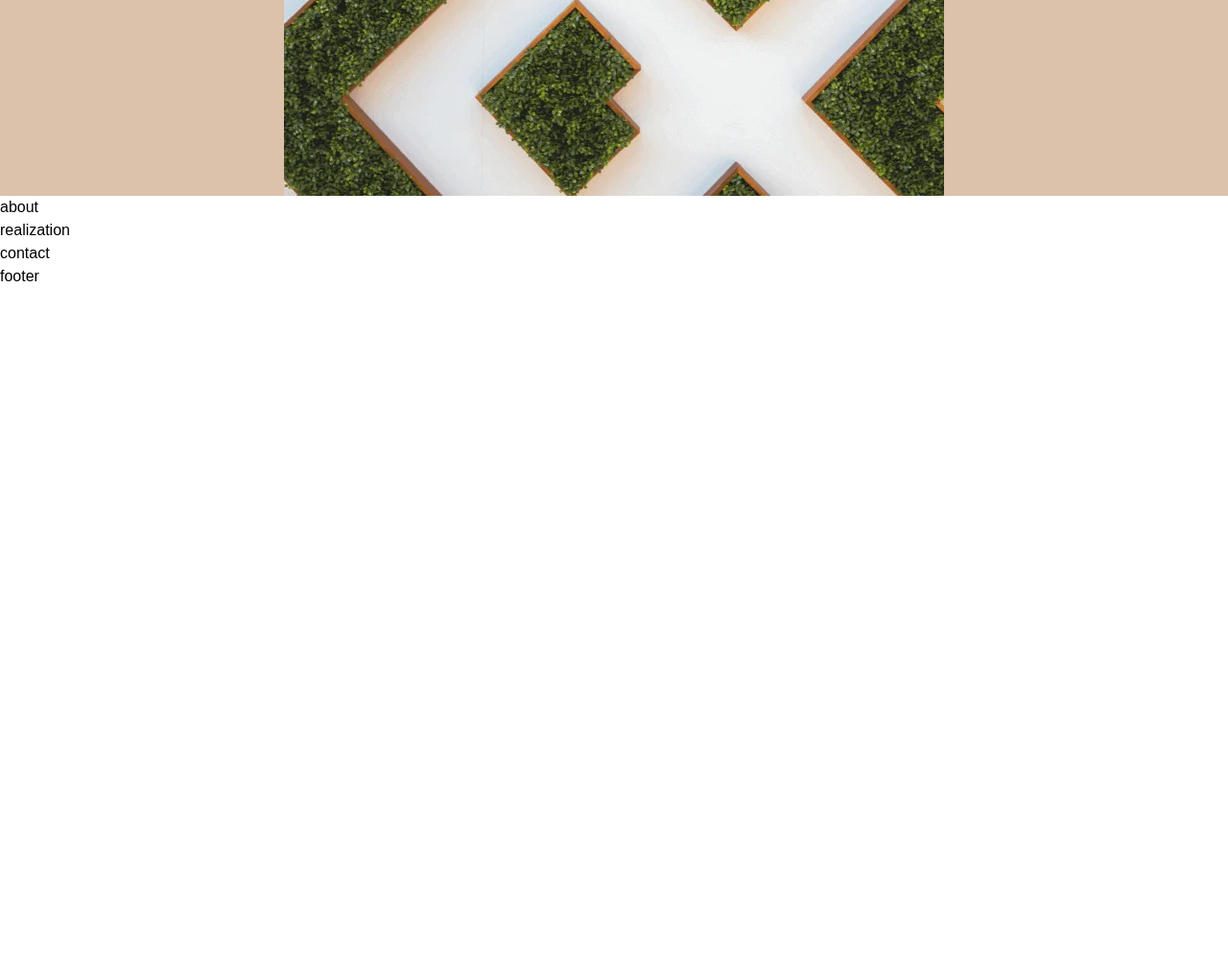
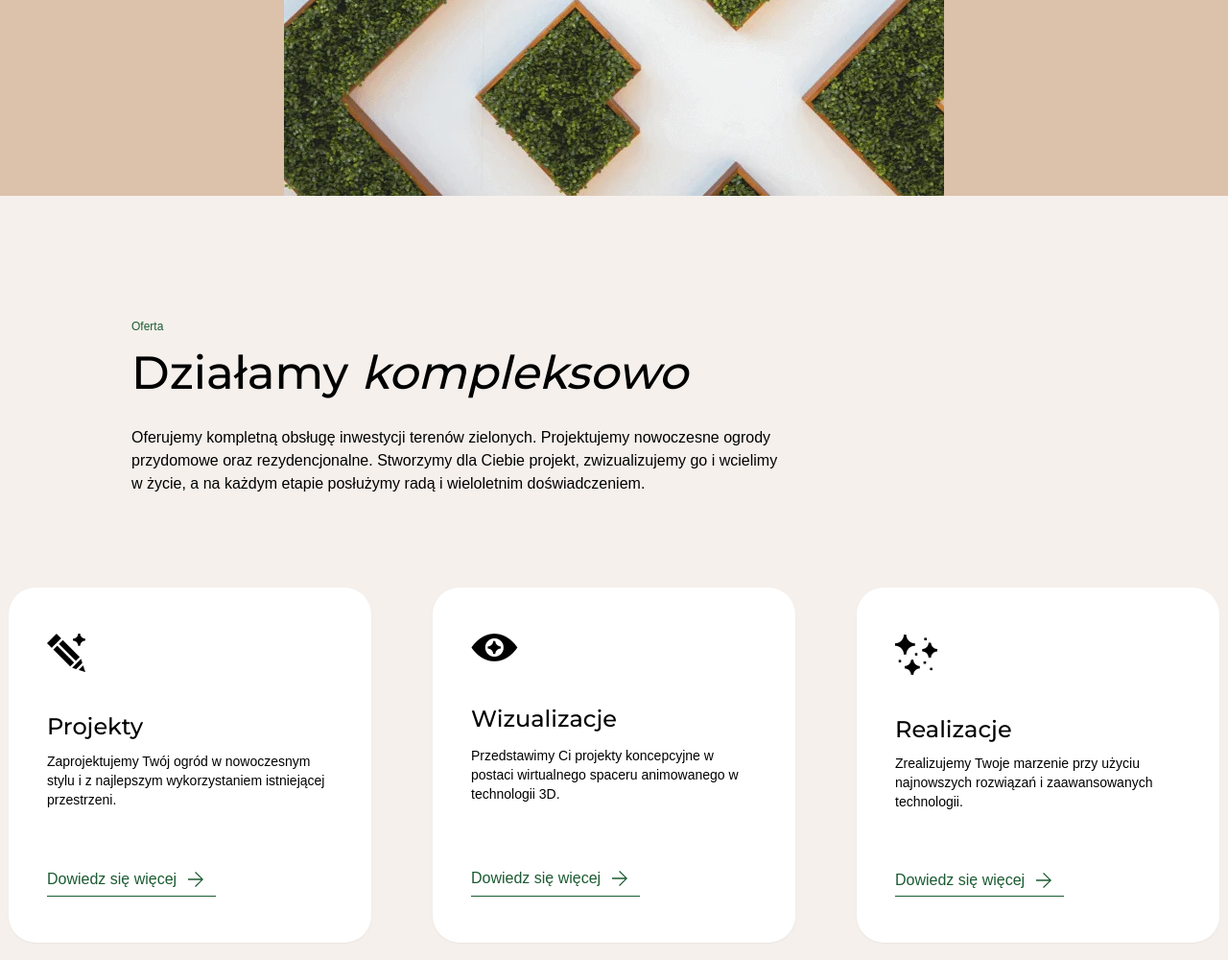
Before and after one commit to JakubWojtkowski/giard-design, a website: page src/index.html in a window 1280 px wide. Shown: the part 1160-2160 px from the top of the page at 96% size. Before the commit the page ends 1460 px from the top, so only its background shows below. Drawn offline with Linux system fonts and the light colour scheme.

Commit message:
Create offer section

```diff
--- a/src/index.css
+++ b/src/index.css
@@ -1,3 +1,34 @@
 @tailwind base;
 @tailwind components;
 @tailwind utilities;
+
+@layer utilities {
+  .offer-text {
+    width: 688px;
+  }
+
+  .wrapper {
+    max-width: 1326px;
+  }
+
+  .custom-container {
+    display: flex;
+    justify-content: center;
+  }
+
+  .custom-card {
+    width: 378px;
+    height: 370px;
+    border: none;
+    padding: 48px 40px;
+    border-radius: 28px;
+    background: #fff;
+    display: grid;
+    grid-template-columns: 1fr;
+    box-shadow: rgba(0, 0, 0, 0.05) 0px 1px 2px 0px;
+  }
+
+  .custom-card p:last-child {
+    border-bottom: 1px solid #1b5b31;
+  }
+}
--- a/src/index.html
+++ b/src/index.html
@@ -24,14 +24,15 @@
 <body>
   <!-- nav section-->
   <section id="nav" class="bg-white">
+    <div class="wrapper">
       <nav class="sticky my-6 mx-28">
         <div class="flex px-6 py-0 items-center justify-between">
           <div>
             <img class="w-full" src="/public/images/logo.svg" alt="logo">
           </div>
 
-        <div class="navbar">
-          <ul class="flex gap-12 font-normal items-center">
+          <div>
+            <ul class="flex justify-end gap-12 font-normal items-center">
               <li>
                 <button type="button" class="text-sm flex items-center gap-1">Oferta
                   <svg width="12" height="12" viewBox="0 0 12 12" fill="none" xmlns="http://www.w3.org/2000/svg">
@@ -47,6 +48,7 @@
           </div>
         </div>
       </nav>
+    </div>
   </section>
 
   <!-- intro section -->
@@ -56,7 +58,7 @@
       <div class="flex flex-col items-start justify-center gap-11 mt-10">
         <h2 class="font-medium md:text-left text-center text-6xl">Nowoczesna<br> aranżacja<br>
           Twojego ogrodu</h2>
-        <p class="font-regular max-w-screen-sm md:text-left text-center text-base">Marka GiardDesign to wieloletnie
+        <p class="max-w-screen-sm md:text-left text-center text-base font-normal">Marka GiardDesign to wieloletnie
           doświadczenie i wysoka
           estetyka realizacji.
           Oferujemy kompleksowy zakres
@@ -72,7 +74,7 @@
 
           <div
             class="text-green border w-64 h-12 rounded-3xl px-5.5 pt-3 pb-3.5 flex justify-center hover:text-font hover:bg-green  hover:border-green transition-all cursor-pointer">
-            <a href="#realization" class="flex items-center gap-2">Zobacz
+            <a href="#realization" class="flex items-center gap-2 ">Zobacz
               nasze
               realizacje
               <svg width="16" height="17" viewBox="0 0 16 17" fill="none" xmlns="http://www.w3.org/2000/svg">
@@ -86,7 +88,7 @@
       </div>
 
       <!-- right -->
-      <div class="">
+      <div>
         <img src="/public/images/intro-image.jpg" class="w-full object-cover" alt="about image" />
       </div>
 
@@ -94,10 +96,76 @@
   </section>
 
   <!-- offer section -->
-  <section id="#offer">
-    <div class="container">
-      <div class="content">
+  <section id="#offer" class="bg-grey">
+    <!-- container -->
+    <div class="custom-container">
+      <div class="wrapper flex flex-col gap-24 pt-32 pb-40 mx-28">
 
+        <!-- heading text -->
+        <div class="flex flex-col pl-32">
+          <span class="text-xs font-normal text-green">Oferta</span>
+          <h2 class="font-medium text-5xl mt-4">Działamy <em>kompleksowo</em></h2>
+          <p class="text-base font-normal offer-text mt-8">Oferujemy kompletną obsługę inwestycji terenów zielonych.
+            Projektujemy
+            nowoczesne ogrody przydomowe oraz
+            rezydencjonalne. Stworzymy dla Ciebie projekt, zwizualizujemy go i wcielimy w życie, a na każdym etapie
+            posłużymy radą i wieloletnim doświadczeniem.</p>
+        </div>
+
+        <!-- cards -->
+        <div class="flex justify-around gap-16">
+
+          <div class="custom-card cursor-pointer">
+            <img src="/public/images/projects-icon.png" alt="projects icon" />
+            <h3 class="pt-8 font-medium text-2xl">Projekty</h3>
+            <p class="font-normal text-sm">Zaprojektujemy Twój ogród w nowoczesnym stylu i z najlepszym wykorzystaniem
+              istniejącej
+              przestrzeni.</p>
+            <p class="flex flex-row items-center gap-3 mt-12 w-44">
+              <span class=" text-green">Dowiedz się więcej</span>
+              <svg xmlns="http://www.w3.org/2000/svg" width="16" height="16" viewBox="0 0 16 16" fill="none">
+                <path
+                  d="M7.99528 -1.20755e-06L7.09959 0.895696L13.5769 7.36358L-7.5502e-07 7.36358L-6.43745e-07 8.63642L13.5675 8.63642L7.09959 15.1043L7.99529 16L16 7.99529L7.99528 -1.20755e-06Z"
+                  fill="#1B5B31" />
+              </svg>
+            </p>
+          </div>
+
+          <div class="custom-card cursor-pointer">
+            <img src="/public/images/visualizations-icon.png" alt="visualizations icon" />
+            <h3 class="pt-8 font-medium text-2xl">Wizualizacje</h3>
+            <p class="font-normal text-sm">Przedstawimy Ci projekty koncepcyjne w postaci wirtualnego spaceru
+              animowanego
+              w
+              technologii 3D.</p>
+            <p class="flex flex-row items-center gap-3 mt-12 w-44">
+              <span class=" text-green">Dowiedz się więcej</span>
+              <svg xmlns="http://www.w3.org/2000/svg" width="16" height="16" viewBox="0 0 16 16" fill="none">
+                <path
+                  d="M7.99528 -1.20755e-06L7.09959 0.895696L13.5769 7.36358L-7.5502e-07 7.36358L-6.43745e-07 8.63642L13.5675 8.63642L7.09959 15.1043L7.99529 16L16 7.99529L7.99528 -1.20755e-06Z"
+                  fill="#1B5B31" />
+              </svg>
+            </p>
+
+          </div>
+
+          <div class="custom-card cursor-pointer">
+            <img src="/public/images/realizations-icon.png" alt="realizations icon" />
+            <h3 class="pt-8 font-medium text-2xl">Realizacje</h3>
+            <p class="font-normal text-sm">Zrealizujemy Twoje marzenie przy użyciu najnowszych rozwiązań i
+              zaawansowanych
+              technologii.</p>
+            <p class="flex flex-row items-center gap-3 mt-12 w-44">
+              <span class=" text-green">Dowiedz się więcej</span>
+              <svg xmlns="http://www.w3.org/2000/svg" width="16" height="16" viewBox="0 0 16 16" fill="none">
+                <path
+                  d="M7.99528 -1.20755e-06L7.09959 0.895696L13.5769 7.36358L-7.5502e-07 7.36358L-6.43745e-07 8.63642L13.5675 8.63642L7.09959 15.1043L7.99529 16L16 7.99529L7.99528 -1.20755e-06Z"
+                  fill="#1B5B31" />
+              </svg>
+            </p>
+          </div>
+
+        </div>
       </div>
     </div>
   </section>
```
Also changed, not shown: dist/output.css, public/images/projects-icon.png (added), public/images/realizations-icon.png (added), public/images/visualizations-icon.png (added). Lines whose indentation alone changed are shown as unchanged.
